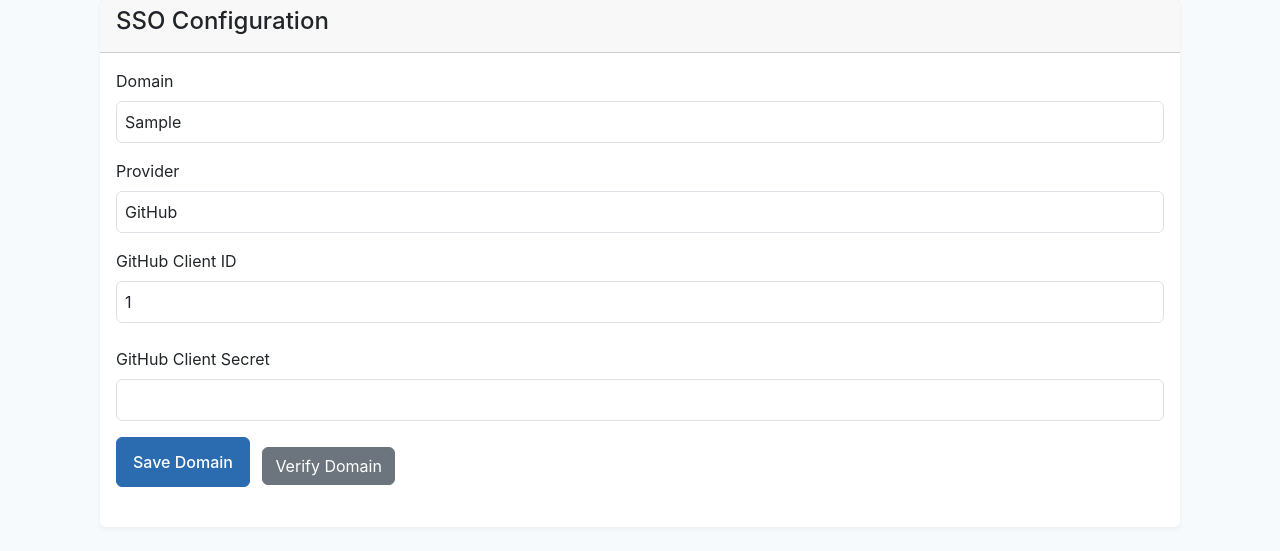
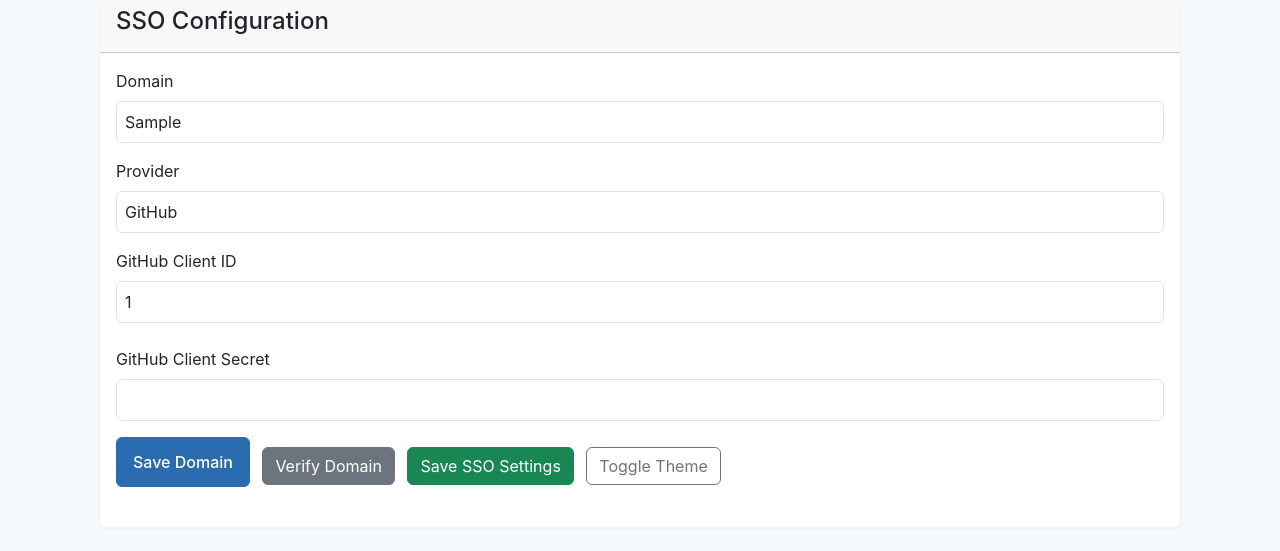
Before and after one commit to InSelfControll/jobseekers, a Flask app: page /admin/sso-config in a window 1280 px wide. Shown: the part 362-913 px from the top of the page. Run offline with Flask 3, Linux system fonts and the light colour scheme; the first user in the database is signed in; tables that the repository leaves empty hold one stand-in row (Sample ...); some libraries are stand-ins or nearby versions.

Commit message:
Assistant checkpoint: Fix theme toggle and SSO settings functionality
Assistant generated file changes:
- static/js/main.js: Add theme toggle and fix SSO settings save
- templates/admin/sso_config.html: Add save SSO settings button

---

User prompt:

The Theme toggle is dead now and the Save SSO settings not showing I can only see the Save Domain / Verify Domain that both not functioning

```diff
--- a/static/js/main.js
+++ b/static/js/main.js
@@ -110,6 +110,39 @@ async function saveDomain() {
     }
 }
 
+function toggleDarkMode() {
+    const body = document.body;
+    const currentTheme = body.getAttribute('data-theme');
+    const newTheme = currentTheme === 'dark' ? 'light' : 'dark';
+    body.setAttribute('data-theme', newTheme);
+    localStorage.setItem('theme', newTheme);
+}
+
+function saveSSOSettings() {
+    const form = document.getElementById('ssoForm');
+    const formData = new FormData(form);
+
+    fetch('/admin/update-saml-config', {
+        method: 'POST',
+        body: formData,
+        headers: {
+            'X-CSRFToken': document.querySelector('meta[name="csrf-token"]').content
+        }
+    })
+    .then(response => response.json())
+    .then(data => {
+        if (data.success) {
+            alert('SSO settings saved successfully');
+        } else {
+            alert(data.error || 'Failed to save SSO settings');
+        }
+    })
+    .catch(error => {
+        console.error('Error:', error);
+        alert('Error saving SSO settings');
+    });
+}
+
 function toggleProviderSettings() {
     const provider = document.getElementById('provider')?.value;
     const githubSettings = document.getElementById('github-settings');
--- a/templates/admin/sso_config.html
+++ b/templates/admin/sso_config.html
@@ -100,6 +100,8 @@
                 <div class="mb-3">
                     <button type="button" class="btn btn-primary" onclick="saveDomain()">Save Domain</button>
                     <button type="button" class="btn btn-secondary ms-2" onclick="verifyDomain()">Verify Domain</button>
+                    <button type="button" class="btn btn-success ms-2" onclick="saveSSOSettings()">Save SSO Settings</button>
+                    <button type="button" class="btn btn-outline-secondary ms-2" onclick="toggleDarkMode()">Toggle Theme</button>
                 </div>
                 <div id="domain-records" class="mt-4" style="display: none;">
                     <h5>DNS Records to Configure:</h5>
```
